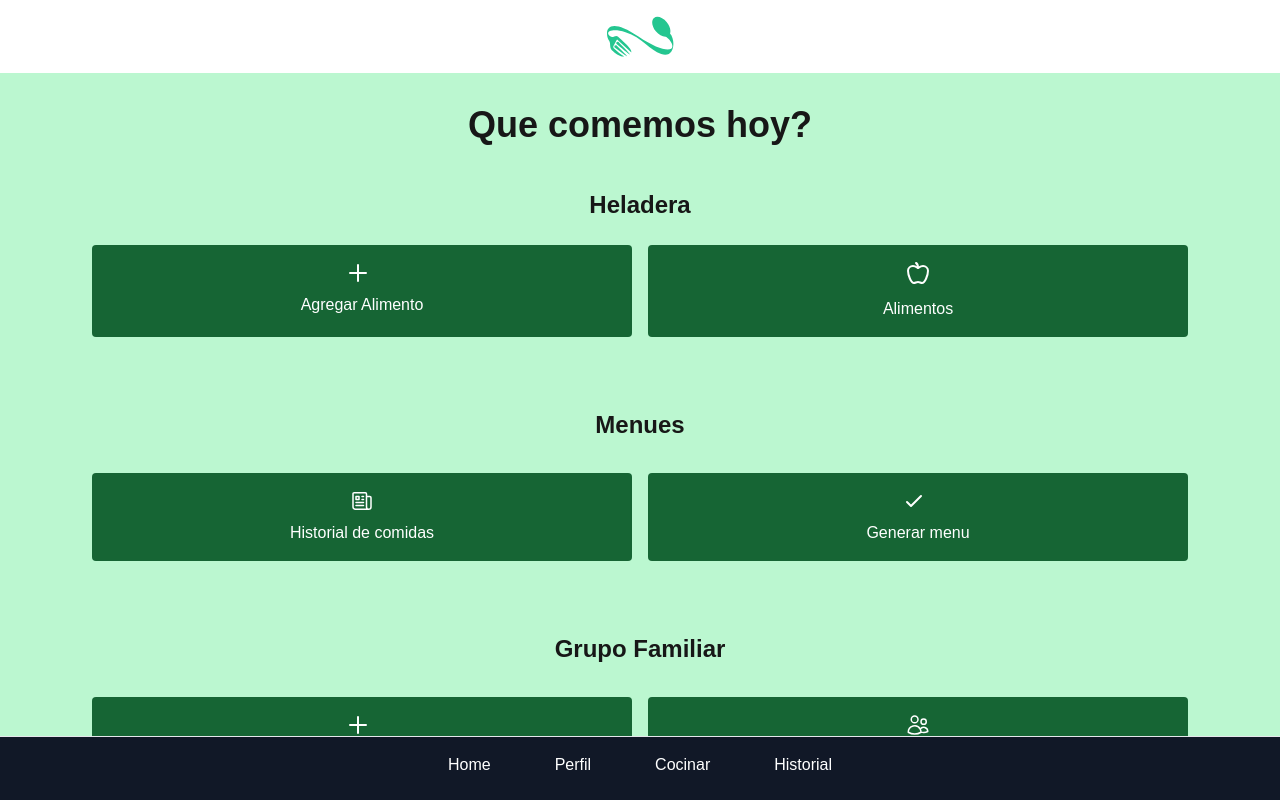
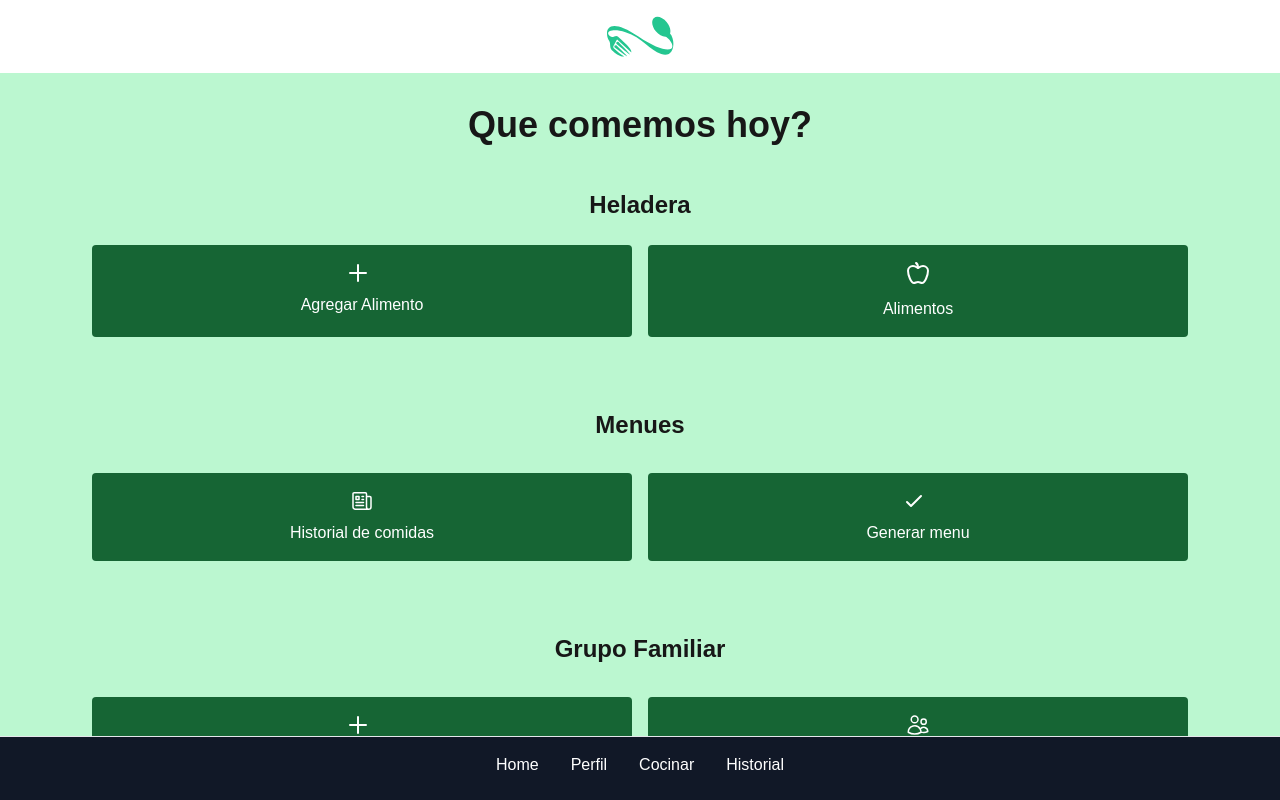
Before and after one commit to solisjoaquin/app-food, a Next.js app: page / in a window 1280 px wide. Built offline with nearby package versions, Linux system fonts and the light colour scheme.

Commit message:
update menu

```diff
--- a/app/layout.js
+++ b/app/layout.js
@@ -37,7 +37,7 @@ export default function RootLayout({ children }) {
         <footer className="fixed bottom-0 left-0 z-50 w-full h-16 bg-gray-900 text-white border-t border-gray-200">
           <div className="max-w-6xl mx-auto px-4">
             <div className="flex justify-center">
-              <div className="flex space-x-12">
+              <div className="flex justify-around gap-4">
               <Link href="/" className="py-4 px-2">Home</Link>
                 <Link href="/family-members" className="py-4 px-2">Perfil</Link>
                 <Link href="/generate-food" className="py-4 px-2">Cocinar</Link>
```
